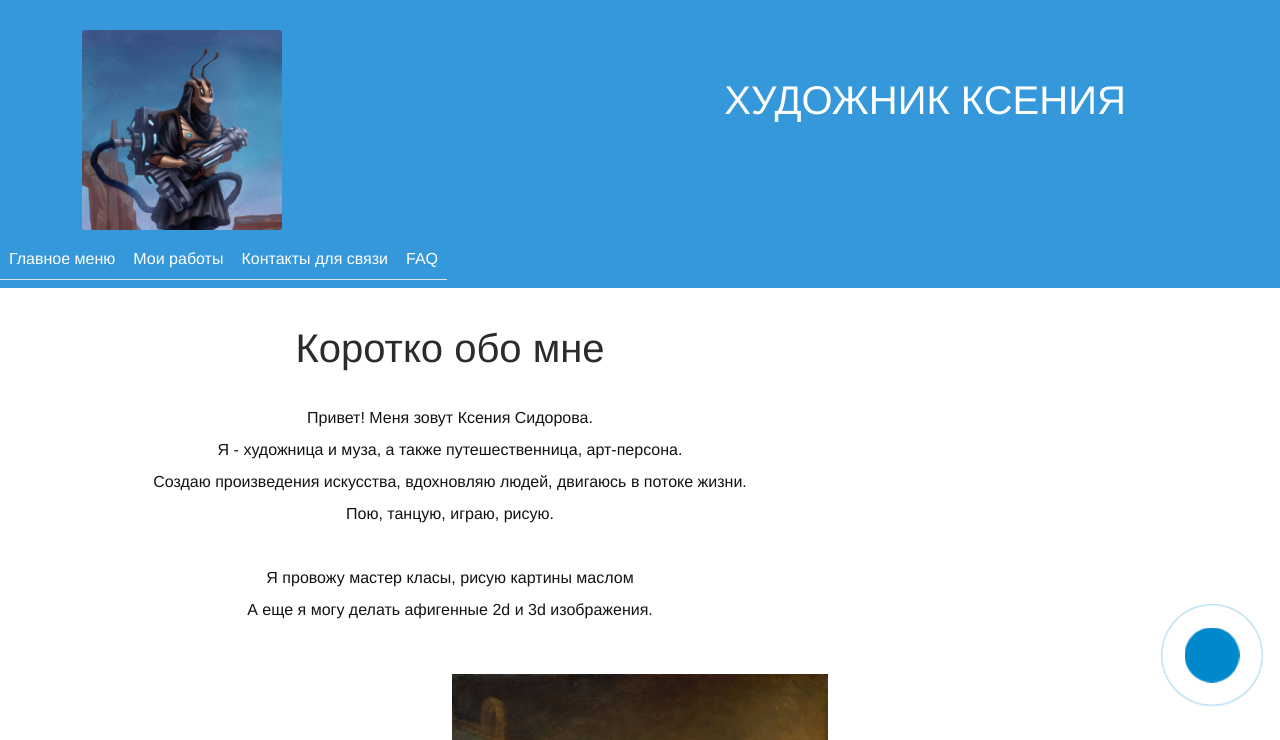
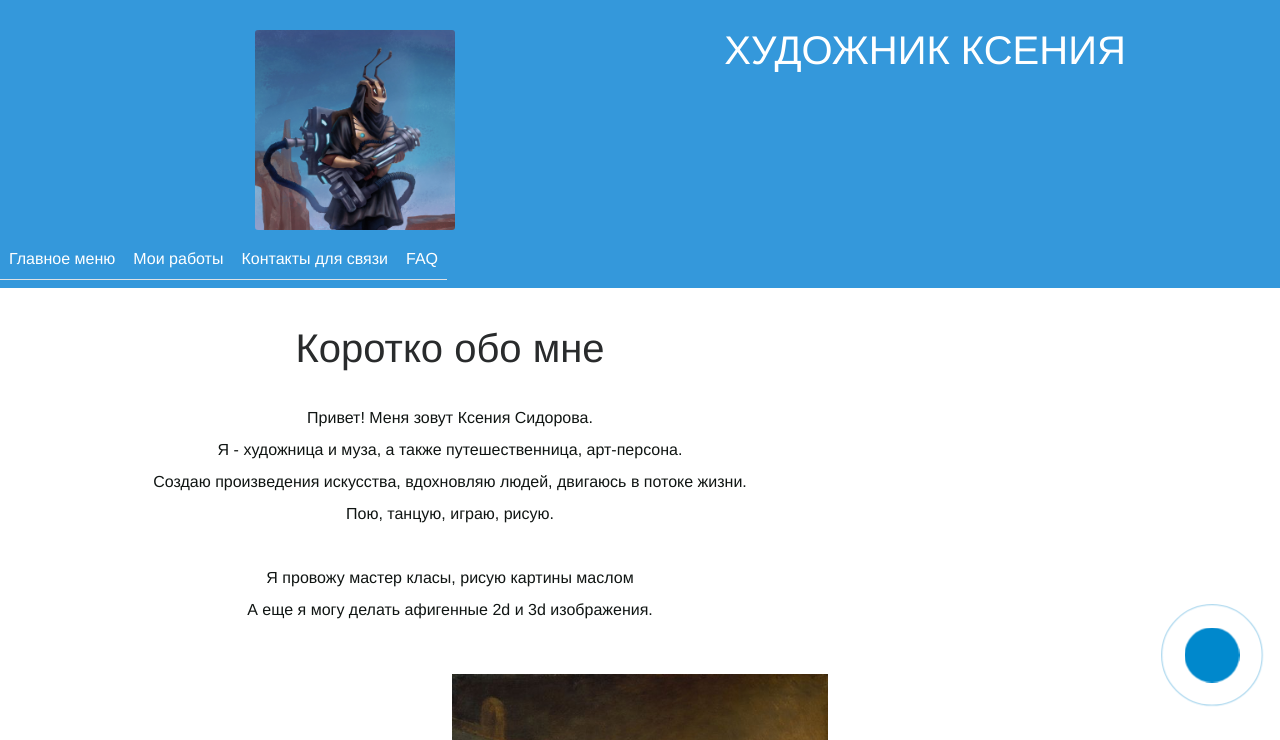
Before and after one commit to AlekseySapunkov/vite-react-bootstrap-ts-app, a React (Vite) app: page / in a window 1280 px wide. Shown: the top 740 px of the page. Built offline with nearby package versions, Linux system fonts and the light colour scheme.

Commit message:
fix bag with logo image

```diff
--- a/components/layouts/Header.module.scss
+++ b/components/layouts/Header.module.scss
@@ -10,7 +10,7 @@ header {
   h1 {
     font-size: 40px;
     color: #fff;
-    line-height: 200px;
+    line-height: 100px;
     text-transform: uppercase;
     font-weight: 100;
   }
@@ -23,6 +23,11 @@ header {
   height: 200px;
   margin-top: 30px;
   border-radius: 3px;
+  justify-self: center;
+}
+
+.imgLogo {
+  display: grid;
 }
 
 h2 {
--- a/components/layouts/Header.tsx
+++ b/components/layouts/Header.tsx
@@ -21,11 +21,11 @@ const Header = () => {
     <React.Fragment>
       <header className={styles.header}>
         <Container>
-          <Row>
-            <Col >
+          <Row >
+            <Col className={styles.imgLogo}>
               <div className={styles.logo}></div>
             </Col>
-            <Col><h1>Художник Ксения</h1></Col>
+            <Col ><h1>Художник Ксения</h1></Col>
           </Row>
 
 
```
